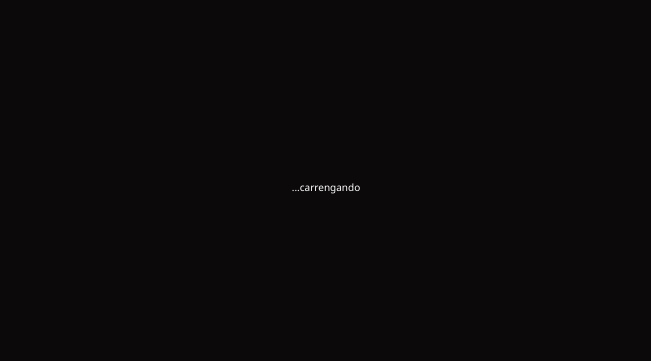
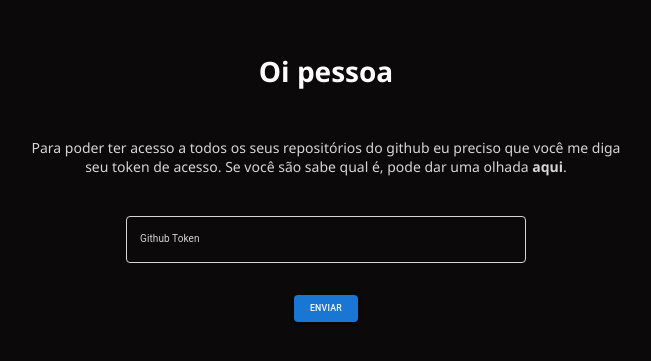
Before and after one commit to JaianeOliveira/commit-finder, a React (Create React App) app: page / in a window 1280 px wide. Shown: the part 213-574 px from the top of the page, without its empty margins (314-965 px from the left). Built offline with nearby package versions, Linux system fonts and the light colour scheme; no server answers.

Commit message:
feat: token input

```diff
--- a/package.json
+++ b/package.json
@@ -3,6 +3,10 @@
   "version": "0.1.0",
   "private": true,
   "dependencies": {
+    "@emotion/react": "^11.9.3",
+    "@emotion/styled": "^11.9.3",
+    "@mui/material": "^5.8.4",
+    "@mui/styled-engine-sc": "^5.8.0",
     "@testing-library/jest-dom": "^5.14.1",
     "@testing-library/react": "^13.0.0",
     "@testing-library/user-event": "^13.2.1",
--- a/src/App.tsx
+++ b/src/App.tsx
@@ -1,37 +1,9 @@
-import React, { useEffect, useState } from 'react';
-import { Centered } from './styles';
+import React from 'react';
 
-import { get } from './shared/requests';
+import Home from './pages/home';
+
 const App = () => {
-	const [user, setUser] = useState<any>();
-
-	const getUser = async () => {
-		const data = await get('user');
-		if ((data.status = 200)) {
-			setUser(data.data);
-		}
-	};
-
-	useEffect(() => {
-		getUser();
-	}, []);
-
-	if (!user && process.env.REACT_APP_GITHUB_TOKEN) {
-		return <Centered>...carrengando</Centered>;
-	}
-
-	if (!process.env.REACT_APP_GITHUB_TOKEN) {
-		return (
-			<Centered>
-				<h1>Hellow desconhecido</h1>
-			</Centered>
-		);
-	}
-	return (
-		<Centered>
-			<h1>Hellow {user.name}</h1>
-		</Centered>
-	);
+	return <Home />;
 };
 
 export default App;
--- /dev/null
+++ b/src/pages/home/index.tsx
@@ -0,0 +1,43 @@
+import React, { useEffect, useState } from 'react';
+import { Centered } from '../../styles';
+import { StyledInput as Input, Title, Description } from './styled';
+import theme from '../../styles/themes/default';
+import Button from '@mui/material/Button';
+import axios from 'axios';
+import { getUser } from '../../shared/requests';
+
+const HomePage = () => {
+	const [user, setUser] = useState<any>();
+	const [token, setToken] = useState('');
+
+	const inputChangeHandler = (e: any) => {
+		setToken(e.target.value);
+	};
+	console.log(user);
+	return (
+		<Centered>
+			<Title>Oi {user ? user.name : 'pessoa'}</Title>
+			<Description>
+				Para poder ter acesso a todos os seus repositórios do github eu preciso
+				que você me diga seu token de acesso. Se você são sabe qual é, pode dar
+				uma olhada{' '}
+				<a href="https://docs.github.com/pt/authentication/keeping-your-account-and-data-secure/creating-a-personal-access-token">
+					aqui
+				</a>
+				.
+			</Description>
+			<Input
+				id="outlined-basic"
+				label="Github Token"
+				variant="outlined"
+				onChange={inputChangeHandler}
+				value={token}
+			/>
+			<Button variant="contained" onClick={() => getUser(token, setUser)}>
+				Enviar
+			</Button>
+		</Centered>
+	);
+};
+
+export default HomePage;
--- /dev/null
+++ b/src/pages/home/styled.ts
@@ -0,0 +1,47 @@
+import TextField from '@mui/material/TextField';
+import styled from 'styled-components';
+
+export const StyledInput = styled(TextField)({
+	'& label.Mui-focused': {
+		color: '#D6D6D6',
+	},
+	'& label': {
+		color: '#D6D6D6',
+	},
+	'& .MuiInput-underline:after': {
+		borderBottomColor: '#D6D6D6',
+	},
+	'& .MuiOutlinedInput-root': {
+		width: 400,
+		color: '#D6D6D6',
+		'& fieldset': {
+			borderColor: '#D6D6D6',
+		},
+		'&:hover fieldset': {
+			borderColor: '#D6D6D6',
+		},
+		'&.Mui-focused fieldset': {
+			borderColor: '#D6D6D6',
+		},
+	},
+});
+
+export const Title = styled.h1`
+	font-size: 2.8rem;
+	font-weight: 600;
+	margin-bottom: 2vh;
+`;
+
+export const Description = styled.p`
+	max-width: 600px;
+	text-align: center;
+	font-size: 1.4rem;
+
+	margin-bottom: 1vh;
+
+	color: ${(props) => props.theme.textSecondary};
+
+	a {
+		font-weight: bold;
+	}
+`;
--- a/src/shared/requests/index.ts
+++ b/src/shared/requests/index.ts
@@ -1,13 +1,20 @@
 import axios from 'axios';
 
-export const get = async (route: string) => {
-	const data = await axios.get(`https://api.github.com/${route}`, {
+export const getUser = async (token: string, setUser: (data: any) => void) => {
+	const data = await axios.get(`https://api.github.com/user`, {
 		headers: {
 			'Content-Type': 'application/json',
 			Accept: ' application/vnd.github.v3+json',
-			Authorization: `token ${process.env.REACT_APP_GITHUB_TOKEN}`,
+			Authorization: `token ${token}`,
 		},
 	});
 
-	return data;
+	console.log(data);
+
+	if (data.status === 200) {
+		setUser(data.data);
+		return true;
+	}
+
+	return false;
 };
--- a/src/styles/index.ts
+++ b/src/styles/index.ts
@@ -5,6 +5,9 @@ export const Centered = styled.div`
 	height: 100vh;
 
 	display: flex;
+	flex-direction: column;
 	align-items: center;
 	justify-content: center;
+
+	gap: 4vh;
 `;
```
Also changed, not shown: 1 other file (tests, documents, lock files or other folders).
